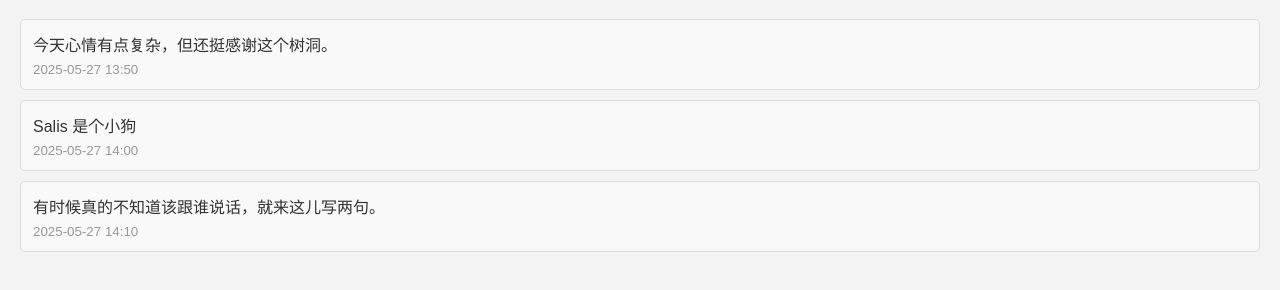
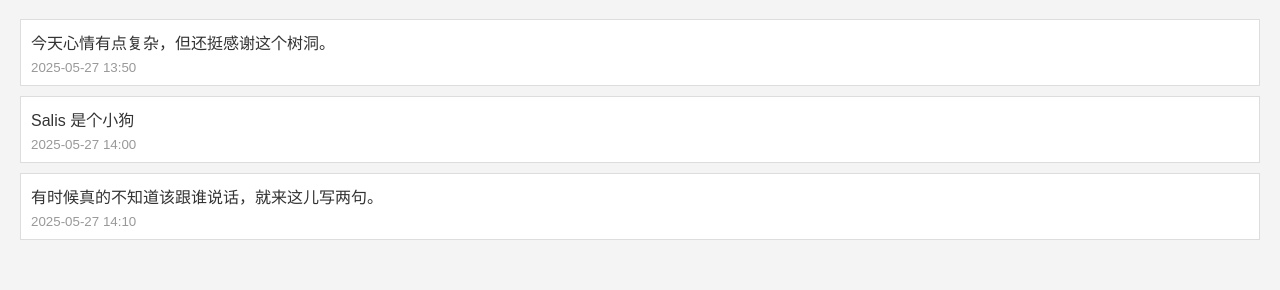
Before and after one commit to Salis28/tree-project, a plain HTML site: page reply.html in a window 1280 px wide. Shown: the part 134-424 px from the top of the page. Drawn offline with Linux system fonts and the light colour scheme.

Commit message:
Update styles.css

```diff
--- a/styles.css
+++ b/styles.css
@@ -31,13 +31,12 @@ button {
   display: none;
 }
 .message {
+  background: white;
+  padding: 10px;
+  margin-bottom: 10px;
+  border-left: 3px solid #999;
   border: 1px solid #ddd;
-  border-radius: 5px;
-  padding: 12px;
-  margin: 10px 0;
-  background-color: #f9f9f9;
 }
-
 .message p {
   margin: 0;
 }
```
